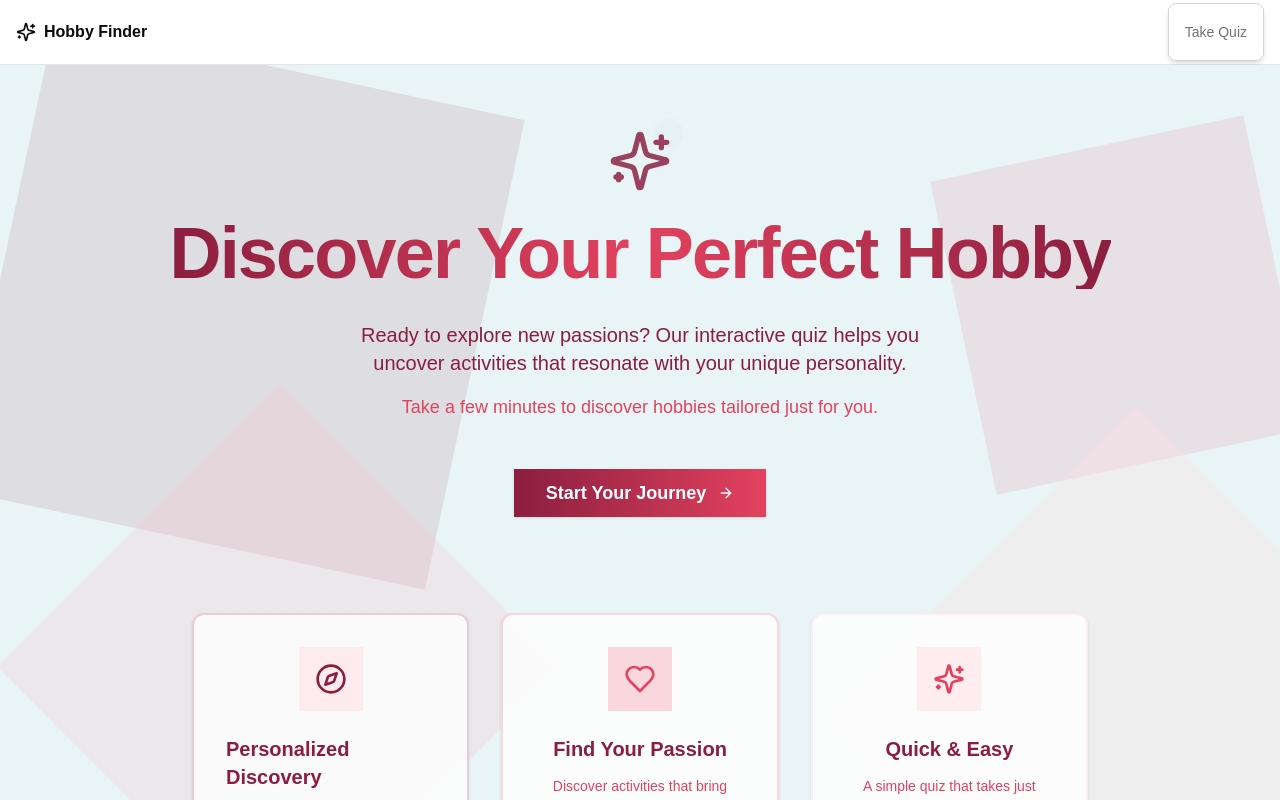
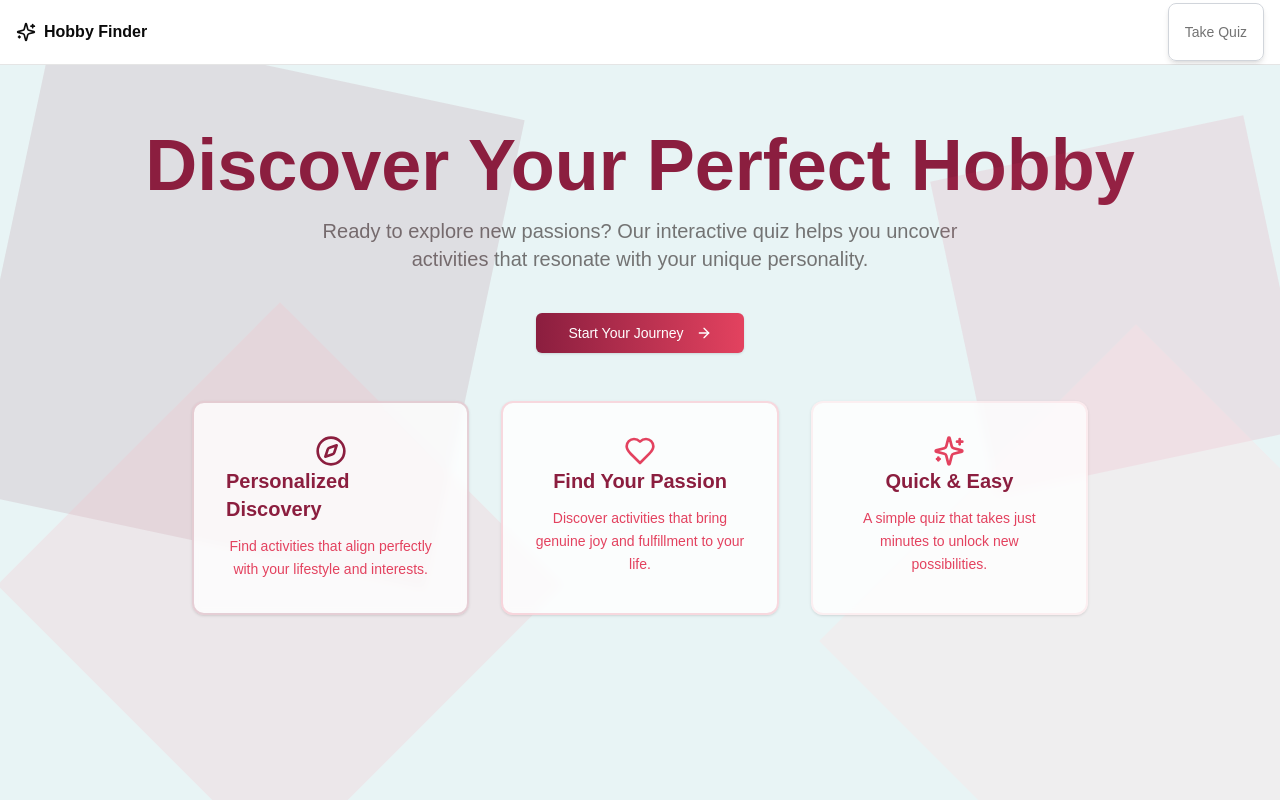
Before and after one commit to courseraisha/hobby-recommendation, a Next.js app: page / in a window 1280 px wide. Shown: the top 800 px of the page. Built offline with nearby package versions, Linux system fonts and the light colour scheme.

Commit message:
homepage fix

```diff
--- a/src/app/page.js
+++ b/src/app/page.js
@@ -14,80 +14,53 @@ export default function Page() {
         <div className="absolute -right-20 bottom-0 h-[28rem] w-[28rem] -rotate-45 transform bg-[#FFDCE1]/30" />
       </div>
 
-      <div className="container relative flex min-h-[calc(100vh-12rem)] flex-col items-center justify-center px-4 py-16">
+      <div className="container mx-auto flex min-h-[calc(100vh-12rem)] flex-col items-center justify-center px-4 py-16">
         {/* Hero Section */}
-        <div className="relative text-center">
-          <div className="mb-6 flex justify-center">
-            <div className="relative">
-              <Sparkles className="h-16 w-16 animate-pulse text-[#8B1E3F]" />
-              <div className="absolute -right-1 -top-1 h-4 w-4 animate-ping rounded-full bg-[#E3425F]/50" />
-            </div>
-          </div>
-          <h1 className="relative mb-8 bg-gradient-to-r from-[#8B1E3F] via-[#E3425F] to-[#8B1E3F] bg-clip-text text-5xl font-bold tracking-tight text-transparent sm:text-6xl md:text-7xl">
+        <div className="text-center mb-12">
+          <h1 className="mb-4 text-5xl font-bold text-[#8B1E3F] sm:text-6xl md:text-7xl">
             Discover Your Perfect Hobby
-            <span className="absolute -right-8 top-0 animate-bounce text-2xl">✨</span>
           </h1>
-          <div className="relative mx-auto max-w-[65ch] space-y-4">
-            <p className="text-lg leading-relaxed text-[#8B1E3F] transition-opacity duration-300 hover:opacity-90 sm:text-xl">
-              Ready to explore new passions? Our interactive quiz helps you uncover activities that resonate with your unique personality.
-            </p>
-            <p className="text-base text-[#E3425F] sm:text-lg">
-              Take a few minutes to discover hobbies tailored just for you.
-            </p>
-          </div>
+          <p className="mx-auto mb-6 max-w-2xl text-lg text-muted-foreground sm:text-xl">
+            Ready to explore new passions? Our interactive quiz helps you uncover activities that resonate with your unique personality.
+          </p>
           <Button
             asChild
             size="lg"
-            className="group relative mt-12 overflow-hidden rounded-none bg-gradient-to-r from-[#8B1E3F] to-[#E3425F] px-8 py-6 text-lg font-semibold text-white transition-all hover:shadow-[0_0_2rem_-0.5rem_#8B1E3F]"
+            className="mt-4 bg-gradient-to-r from-[#8B1E3F] to-[#E3425F] text-white transition-all hover:shadow-lg"
           >
             <Link href="/quiz" className="inline-flex items-center gap-3">
               Start Your Journey
-              <ArrowRight className="h-5 w-5 transition-transform duration-300 group-hover:translate-x-1" />
+              <ArrowRight className="h-5 w-5 transition-transform duration-300" />
             </Link>
           </Button>
         </div>
 
         {/* Feature Cards */}
-        <div className="mt-24 grid w-full max-w-4xl gap-8 sm:grid-cols-2 md:grid-cols-3">
-          <Card className="group relative overflow-hidden border-2 border-[#8B1E3F]/20 bg-white/80 backdrop-blur-sm transition-all duration-300 hover:scale-105 hover:border-[#8B1E3F] hover:shadow-[0_0_2rem_-0.5rem_#8B1E3F]">
-            <div className="absolute inset-0 -z-10 bg-gradient-to-br from-[#FFDCE1]/50 to-transparent opacity-0 transition-opacity duration-300 group-hover:opacity-100" />
+        <div className="grid w-full max-w-4xl gap-8 sm:grid-cols-2 md:grid-cols-3 mx-auto">
+          <Card className="group relative overflow-hidden border-2 border-[#8B1E3F]/20 bg-white/80 backdrop-blur-sm transition-all duration-300 hover:scale-105 hover:border-[#8B1E3F] hover:shadow-lg">
             <CardContent className="flex flex-col items-center p-8">
-              <div className="mb-6 rounded-none bg-[#FFDCE1]/50 p-4">
-                <Compass className="h-8 w-8 text-[#8B1E3F]" />
-              </div>
-              <h2 className="mb-3 text-xl font-semibold text-[#8B1E3F]">
-                Personalized Discovery
-              </h2>
+              <Compass className="h-8 w-8 text-[#8B1E3F]" />
+              <h2 className="mb-3 text-xl font-semibold text-[#8B1E3F]">Personalized Discovery</h2>
               <p className="text-center text-sm leading-relaxed text-[#E3425F]">
                 Find activities that align perfectly with your lifestyle and interests.
               </p>
             </CardContent>
           </Card>
 
-          <Card className="group relative overflow-hidden border-2 border-[#E3425F]/20 bg-white/80 backdrop-blur-sm transition-all duration-300 hover:scale-105 hover:border-[#E3425F] hover:shadow-[0_0_2rem_-0.5rem_#E3425F]">
-            <div className="absolute inset-0 -z-10 bg-gradient-to-br from-[#F7B2BD]/50 to-transparent opacity-0 transition-opacity duration-300 group-hover:opacity-100" />
+          <Card className="group relative overflow-hidden border-2 border-[#E3425F]/20 bg-white/80 backdrop-blur-sm transition-all duration-300 hover:scale-105 hover:border-[#E3425F] hover:shadow-lg">
             <CardContent className="flex flex-col items-center p-8">
-              <div className="mb-6 rounded-none bg-[#F7B2BD]/50 p-4">
-                <Heart className="h-8 w-8 text-[#E3425F]" />
-              </div>
-              <h2 className="mb-3 text-xl font-semibold text-[#8B1E3F]">
-                Find Your Passion
-              </h2>
+              <Heart className="h-8 w-8 text-[#E3425F]" />
+              <h2 className="mb-3 text-xl font-semibold text-[#8B1E3F]">Find Your Passion</h2>
               <p className="text-center text-sm leading-relaxed text-[#E3425F]">
                 Discover activities that bring genuine joy and fulfillment to your life.
               </p>
             </CardContent>
           </Card>
 
-          <Card className="group relative overflow-hidden border-2 border-[#F7B2BD]/20 bg-white/80 backdrop-blur-sm transition-all duration-300 hover:scale-105 hover:border-[#F7B2BD] hover:shadow-[0_0_2rem_-0.5rem_#F7B2BD] sm:col-span-2 md:col-span-1">
-            <div className="absolute inset-0 -z-10 bg-gradient-to-br from-[#FFDCE1]/50 to-transparent opacity-0 transition-opacity duration-300 group-hover:opacity-100" />
+          <Card className="group relative overflow-hidden border-2 border-[#F7B2BD]/20 bg-white/80 backdrop-blur-sm transition-all duration-300 hover:scale-105 hover:border-[#F7B2BD] hover:shadow-lg">
             <CardContent className="flex flex-col items-center p-8">
-              <div className="mb-6 rounded-none bg-[#FFDCE1]/50 p-4">
-                <Sparkles className="h-8 w-8 text-[#E3425F]" />
-              </div>
-              <h2 className="mb-3 text-xl font-semibold text-[#8B1E3F]">
-                Quick & Easy
-              </h2>
+              <Sparkles className="h-8 w-8 text-[#E3425F]" />
+              <h2 className="mb-3 text-xl font-semibold text-[#8B1E3F]">Quick & Easy</h2>
               <p className="text-center text-sm leading-relaxed text-[#E3425F]">
                 A simple quiz that takes just minutes to unlock new possibilities.
               </p>
```
